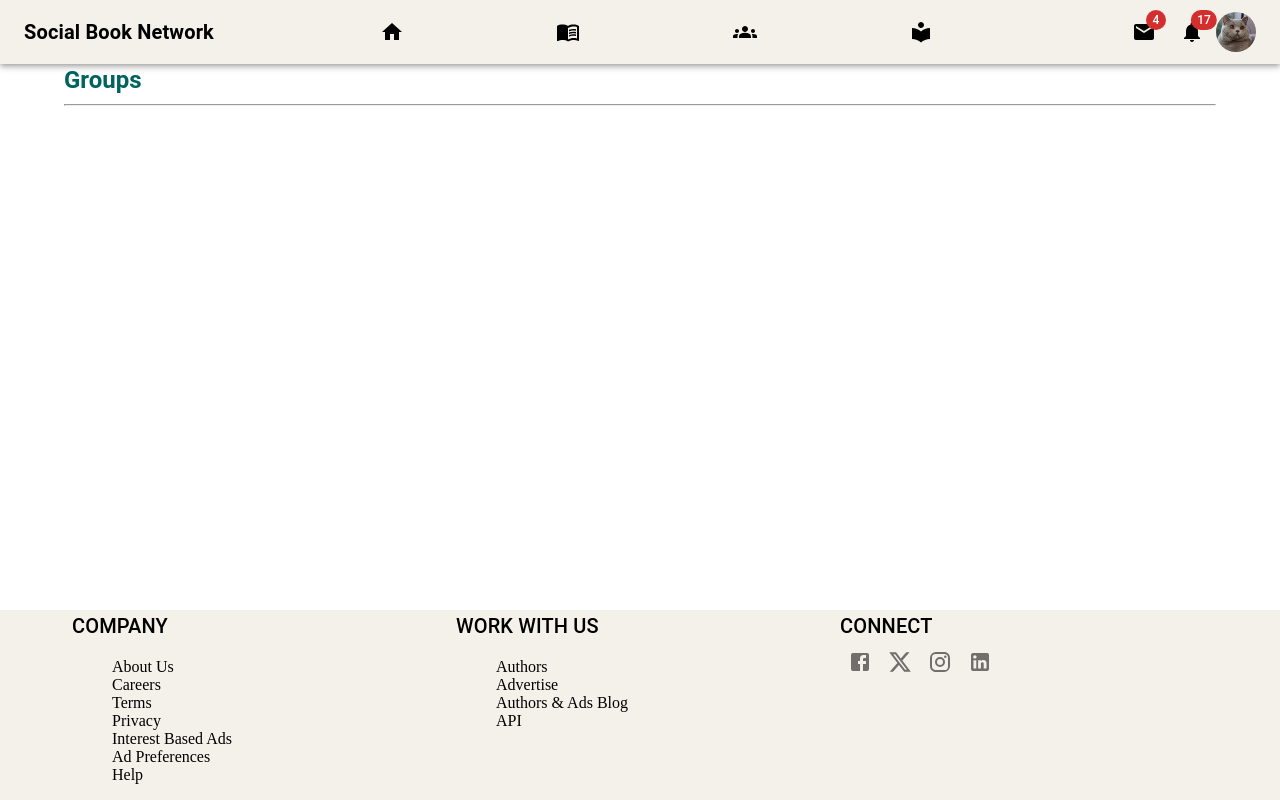
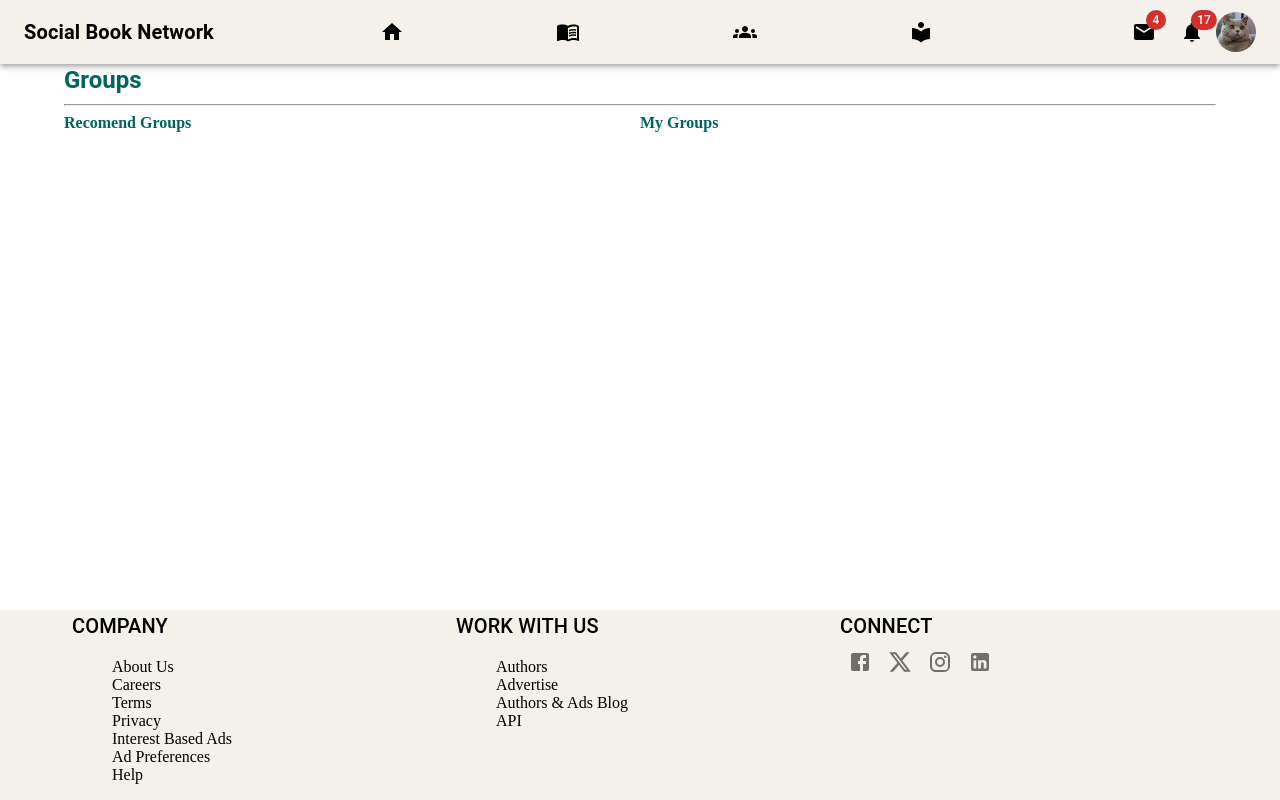
Before and after one commit to book-social-network/front_end, a React (Create React App) app: page /Groups in a window 1280 px wide. Built offline with nearby package versions, Linux system fonts and the light colour scheme.

Commit message:
fix layout

```diff
--- a/src/pages/Group/Group.jsx
+++ b/src/pages/Group/Group.jsx
@@ -1,7 +1,7 @@
-import React from 'react';
-import '../../css/group.css';
-import { Box, Container, Typography } from '@mui/material';
-import Footer from '../../layout/User/Components/Footer/Footer';
+import React from 'react'
+import '../../css/group.css'
+import { Box, Container, Grid, Typography } from '@mui/material'
+import Footer from '../../layout/User/Components/Footer/Footer'
 
 export default function Group() {
   return (
@@ -12,9 +12,17 @@ export default function Group() {
             Groups
           </Typography>
           <hr />
+          <Grid container>
+            <Grid item sm={6} xs={12}>
+              <Typography variant='p' className='title'>Recomend Groups</Typography>
+            </Grid>
+            <Grid item sm={6} xs={12}>
+              <Typography variant='p' className='title'>My Groups</Typography>
+            </Grid>
+          </Grid>
         </Container>
       </Box>
       <Footer />
     </div>
-  );
+  )
 }
--- a/src/pages/Login/Login.jsx
+++ b/src/pages/Login/Login.jsx
@@ -22,7 +22,7 @@ const Login = () => {
   const [passwordHelperText, setPasswordHelperText] = useState('');
 
   const handleLogin = () => {
-    if (pass != '12345678') {
+    if (pass !== '12345678') {
       setPasswordError(true);
       setPasswordHelperText('Wrong password');
     } else {
```
Also changed, not shown: src/hooks/Group.jsx (added).
